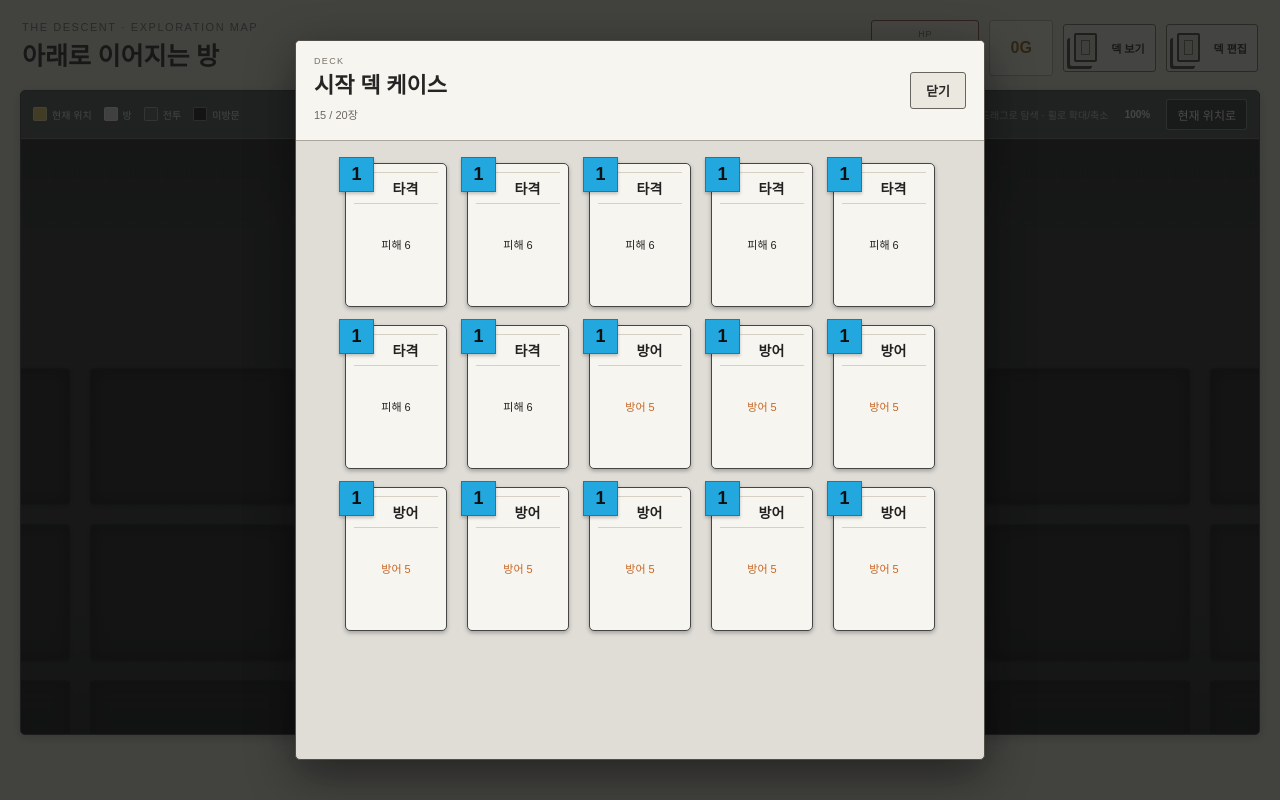
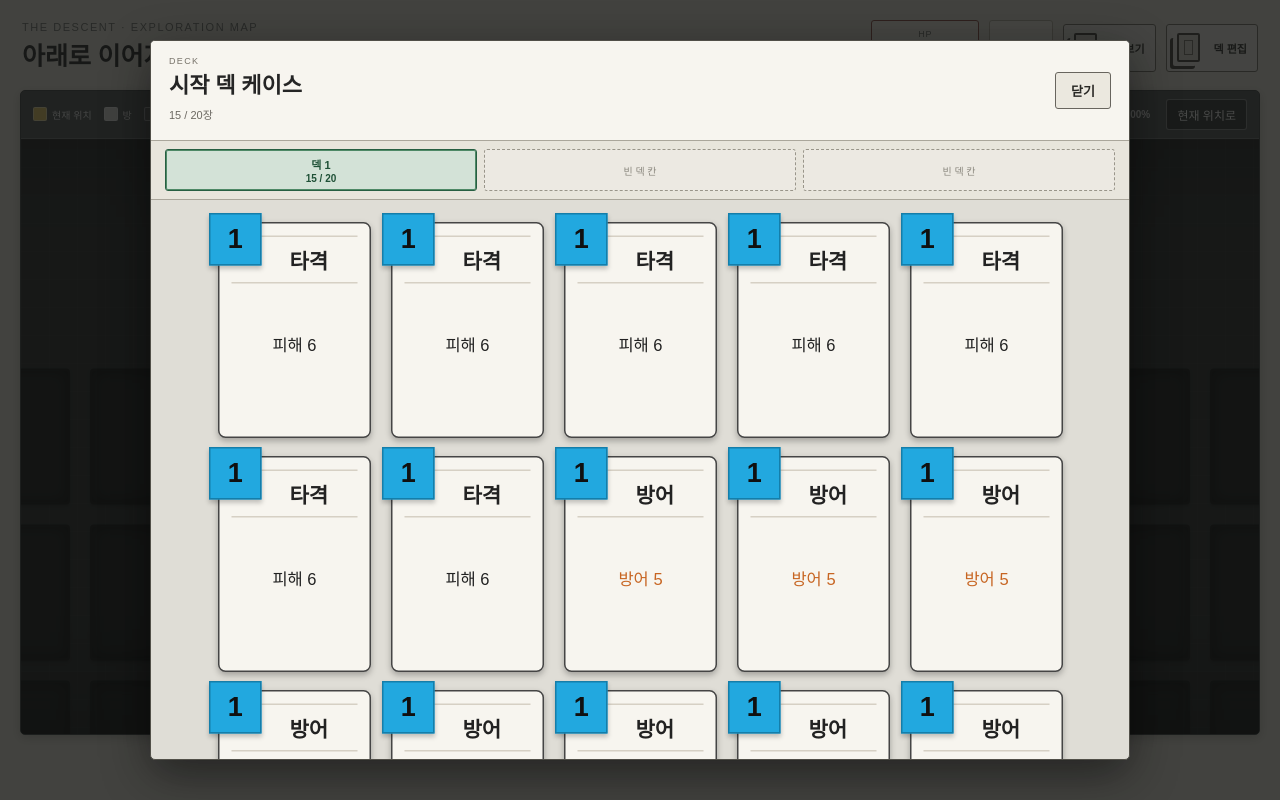
Before and after one commit to dhwangdo/solitaire-deckbattle-prototype, a Next.js app: page / in a window 1280 px wide. Both pictures are taken after a click on the button "덱 보기". Built offline with nearby package versions, Linux system fonts and the light colour scheme.

Commit message:
Refine deck previews and multi-deck viewer

```diff
--- a/app/globals.css
+++ b/app/globals.css
@@ -330,9 +330,9 @@ h1 { margin: 0; font-size: 25px; font-weight: 600; }
 
 .deck-editor-stage {
   position: relative;
-  width: min(1280px, calc(100% - 270px));
+  width: min(1280px, calc(100% - 220px));
   height: min(820px, calc(100vh - 44px));
-  transform: translateX(-120px);
+  transform: translateX(-95px);
 }
 
 .deck-editor-panel {
@@ -586,7 +586,7 @@ h1 { margin: 0; font-size: 25px; font-weight: 600; }
 .trash-card-list button {
   display: grid;
   flex: none;
-  grid-template-columns: 26px minmax(0, 1fr);
+  grid-template-columns: 26px minmax(0, 1fr) auto;
   align-items: center;
   width: calc(100% - 4px);
   min-height: 30px;
@@ -617,6 +617,11 @@ h1 { margin: 0; font-size: 25px; font-weight: 600; }
   text-overflow: ellipsis;
   white-space: nowrap;
 }
+.trash-card-list button > b {
+  padding: 0 5px 0 2px;
+  color: #7b312d;
+  font: 800 11px Arial, sans-serif;
+}
 
 .deck-card-preview-floating {
   position: absolute;
@@ -628,7 +633,7 @@ h1 { margin: 0; font-size: 25px; font-weight: 600; }
 
 .deck-card-preview-floating .card-face {
   box-shadow: 0 10px 25px rgba(0,0,0,.42);
-  transform: scale(2);
+  transform: scale(1.5);
   transform-origin: top left;
 }
 
@@ -744,12 +749,22 @@ h1 { margin: 0; font-size: 25px; font-weight: 600; }
 }
 
 .deck-list-entry strong {
+  display: flex;
+  align-items: center;
+  gap: 6px;
   overflow: hidden;
   padding: 0 10px;
   font-size: 13px;
   font-weight: 600;
   text-overflow: ellipsis;
   white-space: nowrap;
+}
+
+.deck-card-new {
+  flex: none;
+  color: #bd2c25;
+  font: 900 10px Arial, sans-serif;
+  letter-spacing: .02em;
 }
 
 .deck-list-count {
@@ -852,8 +867,8 @@ h1 { margin: 0; font-size: 25px; font-weight: 600; }
 
 .deck-viewer-panel {
   display: grid;
-  grid-template-rows: auto minmax(0, 1fr);
-  width: min(690px, 100%);
+  grid-template-rows: auto auto minmax(0, 1fr);
+  width: min(980px, 100%);
   height: min(720px, calc(100vh - 48px));
   overflow: hidden;
   border: 1px solid #514f48;
@@ -885,9 +900,38 @@ h1 { margin: 0; font-size: 25px; font-weight: 600; }
 }
 .deck-viewer-panel header button:hover { background: white; }
 
+.deck-viewer-tabs {
+  display: grid;
+  grid-template-columns: repeat(3, minmax(0, 1fr));
+  gap: 7px;
+  padding: 8px 14px;
+  border-bottom: 1px solid #aaa69b;
+  background: #e8e5dc;
+}
+
+.deck-viewer-tabs button,
+.deck-viewer-tabs .is-empty {
+  display: grid;
+  place-items: center;
+  min-height: 42px;
+  padding: 5px;
+  border: 1px solid #99958a;
+  border-radius: 3px;
+  color: #54524c;
+  background: #f1eee6;
+  font: 10px Arial, sans-serif;
+}
+
+.deck-viewer-tabs button { cursor: pointer; }
+.deck-viewer-tabs button:hover { border-color: #4b4a46; background: white; }
+.deck-viewer-tabs button.is-active { border-color: #275f42; color: #1f5137; background: #d3e2d7; box-shadow: inset 0 0 0 1px #4e8966; }
+.deck-viewer-tabs button strong { font-size: 11px; }
+.deck-viewer-tabs button span { font-weight: 700; }
+.deck-viewer-tabs .is-empty { border-style: dashed; color: #8b887f; background: rgba(255,255,255,.18); }
+
 .deck-viewer-grid {
   display: grid;
-  grid-template-columns: repeat(auto-fit, var(--card-w));
+  grid-template-columns: repeat(auto-fit, 153px);
   align-content: start;
   justify-content: center;
   gap: 18px 20px;
@@ -896,7 +940,15 @@ h1 { margin: 0; font-size: 25px; font-weight: 600; }
   overflow-y: auto;
 }
 
-.deck-viewer-card { flex: none; }
+.deck-viewer-card {
+  width: 153px;
+  height: 216px;
+}
+
+.deck-viewer-card .card-face {
+  transform: scale(1.5);
+  transform-origin: top left;
+}
 
 .floor-deck-item,
 .battle-reward-deck {
--- a/app/page.tsx
+++ b/app/page.tsx
@@ -487,6 +487,7 @@ export default function Home() {
   const [battleRewardGold, setBattleRewardGold] = useState(0);
   const [deckEditorOpen, setDeckEditorOpen] = useState(false);
   const [deckViewerOpen, setDeckViewerOpen] = useState(false);
+  const [deckViewerDeckId, setDeckViewerDeckId] = useState("");
   const [deckEditorDrag, setDeckEditorDrag] = useState<{ cardId: number; source: DeckEditorArea } | null>(null);
   const deckEditorDragRef = useRef<{ cardId: number; source: DeckEditorArea } | null>(null);
   const [deckEditorDropTarget, setDeckEditorDropTarget] = useState<DeckEditorArea | null>(null);
@@ -1594,6 +1595,7 @@ export default function Home() {
   if (screen === "map") {
     const currentRoomKey = mapRoomKey(mapPosition);
     const canEditDeck = getRoomType(mapPosition, mapSeed) === "empty" || clearedCombats.has(currentRoomKey);
+    const viewedDeck = ownedDecks.find((deck) => deck.id === deckViewerDeckId) ?? activeDeck;
     const rarityOrder: Record<CardRarity, number> = { rare: 0, special: 1, basic: 2 };
     const deckGroups = Array.from(deckCards.reduce((groups, card) => {
       const groupKey = `${card.effect}:${card.damageType}:${card.name}`;
@@ -1619,6 +1621,13 @@ export default function Home() {
       left.card.cost - right.card.cost || left.card.name.localeCompare(right.card.name, "ko"));
     const currentFloorCards = roomDrops[currentRoomKey] ?? [];
     const currentFloorDecks = roomDeckDrops[currentRoomKey] ?? [];
+    const pendingRemovedGroups = Array.from(pendingRemovedCards.reduce((groups, { card }) => {
+      const groupKey = `${card.effect}:${card.damageType}:${card.name}`;
+      const current = groups.get(groupKey);
+      if (current) current.cardIds.push(card.id);
+      else groups.set(groupKey, { card, cardIds: [card.id] });
+      return groups;
+    }, new Map<string, { card: Card; cardIds: number[] }>()).values());
     const safeRoomRoutes = buildSafeRoomRoutes(mapPosition, visitedRooms, clearedCombats, mapSeed);
     const floorGroups = Array.from(currentFloorCards.reduce((groups, card) => {
       const groupKey = `${card.effect}:${card.damageType}:${card.name}`;
@@ -1650,7 +1659,10 @@ export default function Home() {
             <button
               type="button"
               className="deck-viewer-trigger"
-              onClick={() => setDeckViewerOpen(true)}
+              onClick={() => {
+                setDeckViewerDeckId(activeDeckId);
+                setDeckViewerOpen(true);
+              }}
               aria-label={`덱 보기, 현재 ${deckCards.length}장`}
             >
               <span className="deck-stack-icon" aria-hidden="true" />
@@ -1908,13 +1920,16 @@ export default function Home() {
                   </div>
                   <div className="deck-editor-deck-body">
                     <div className="deck-editor-deck-list">
-                      {deckGroups.map(({ card, cardIds }) => (
+                      {deckGroups.map(({ card, cardIds }) => {
+                        const cardId = cardIds.at(-1)!;
+                        const isTemporary = !originalDeckIdForCard(cardId);
+                        return (
                           <button
                             type="button"
-                          className={`deck-list-entry rarity-${card.rarity} ${originalDeckIdForCard(cardIds.at(-1)!) ? "" : "is-temporary"}`}
+                            className={`deck-list-entry rarity-${card.rarity} ${isTemporary ? "is-temporary" : ""}`}
                             key={`${card.effect}:${card.damageType}:${card.name}`}
                             draggable
-                          onDragStart={(event) => beginDeckEditorDrag(event, cardIds.at(-1)!, "deck")}
+                            onDragStart={(event) => beginDeckEditorDrag(event, cardId, "deck")}
                             onDragEnd={finishDeckEditorDrag}
                             onMouseEnter={() => setHoveredDeckCard(card)}
                             onMouseLeave={() => setHoveredDeckCard(null)}
@@ -1922,19 +1937,22 @@ export default function Home() {
                             onBlur={() => setHoveredDeckCard(null)}
                             onContextMenu={(event) => {
                               event.preventDefault();
-                            const cardId = cardIds.at(-1)!;
-                            if (originalDeckIdForCard(cardId)) moveDeckCardToTrash(cardId);
-                            else moveDeckCardToInventory(cardId);
+                              if (isTemporary) moveDeckCardToInventory(cardId);
+                              else moveDeckCardToTrash(cardId);
                             }}
-                          aria-label={originalDeckIdForCard(cardIds.at(-1)!)
-                            ? `${card.name} ${cardIds.length}장, 우클릭하면 한 장을 휴지통으로 이동`
-                            : `${card.name} ${cardIds.length}장, 편집 중 추가됨. 우클릭하면 한 장을 인벤토리로 이동`}
+                            aria-label={isTemporary
+                              ? `${card.name} ${cardIds.length}장, 편집 중 추가됨. 우클릭하면 한 장을 인벤토리로 이동`
+                              : `${card.name} ${cardIds.length}장, 우클릭하면 한 장을 휴지통으로 이동`}
                           >
                             <span className="deck-list-cost">{card.cost}</span>
-                          <strong>{card.name}</strong>
+                            <strong>
+                              {card.name}
+                              {isTemporary && <em className="deck-card-new">NEW!</em>}
+                            </strong>
                             <span className="deck-list-count">x{cardIds.length}</span>
                           </button>
-                      ))}
+                        );
+                      })}
                     </div>
                     <aside className="deck-tools-column">
                       <div className="deck-sort-controls" aria-label="덱 정렬">
@@ -1974,18 +1992,23 @@ export default function Home() {
                         {pendingRemovedCards.length > 0 ? (
                           <>
                             <div className="trash-card-list">
-                              {pendingRemovedCards.map(({ card }) => (
+                              {pendingRemovedGroups.map(({ card, cardIds }) => (
                                 <button
                                   type="button"
-                                  key={`trash-${card.id}`}
+                                  key={`trash-${card.effect}-${card.damageType}-${card.name}`}
                                   draggable
-                                  onDragStart={(event) => beginDeckEditorDrag(event, card.id, "trash")}
+                                  onDragStart={(event) => beginDeckEditorDrag(event, cardIds.at(-1)!, "trash")}
                                   onDragEnd={finishDeckEditorDrag}
-                                  onClick={() => restoreRemovedCard(card.id)}
-                                  aria-label={`${card.name}, 제거 예정. 누르거나 덱으로 드래그하면 복구`}
+                                  onMouseEnter={() => setHoveredDeckCard(card)}
+                                  onMouseLeave={() => setHoveredDeckCard(null)}
+                                  onFocus={() => setHoveredDeckCard(card)}
+                                  onBlur={() => setHoveredDeckCard(null)}
+                                  onClick={() => restoreRemovedCard(cardIds.at(-1)!)}
+                                  aria-label={`${card.name} ${cardIds.length}장 제거 예정. 누르거나 덱으로 드래그하면 한 장 복구`}
                                 >
                                   <span>{card.cost}</span>
                                   <strong>{card.name}</strong>
+                                  {cardIds.length > 1 && <b>x{cardIds.length}</b>}
                                 </button>
                               ))}
                             </div>
@@ -2089,18 +2112,33 @@ export default function Home() {
               <header>
                 <div>
                   <p>DECK</p>
-                  <h2 id="deck-viewer-title">{activeDeck?.name ?? "덱 보기"}</h2>
-                  <span>{deckCards.length} / {activeDeck?.capacity ?? 0}장</span>
+                  <h2 id="deck-viewer-title">{viewedDeck?.name ?? "덱 보기"}</h2>
+                  <span>{viewedDeck?.cards.length ?? 0} / {viewedDeck?.capacity ?? 0}장</span>
                 </div>
                 <button type="button" onClick={() => setDeckViewerOpen(false)}>닫기</button>
               </header>
+              <nav className="deck-viewer-tabs" aria-label="볼 덱 선택">
+                {ownedDecks.map((deck, index) => (
+                  <button
+                    type="button"
+                    className={deck.id === viewedDeck?.id ? "is-active" : ""}
+                    key={`viewer-tab-${deck.id}`}
+                    onClick={() => setDeckViewerDeckId(deck.id)}
+                  >
+                    <strong>덱 {index + 1}</strong>
+                    <span>{deck.cards.length} / {deck.capacity}</span>
+                  </button>
+                ))}
+                {Array.from({ length: MAX_OWNED_DECKS - ownedDecks.length }, (_, index) => (
+                  <span className="is-empty" key={`viewer-empty-${index}`}>빈 덱 칸</span>
+                ))}
+              </nav>
               <div className="deck-viewer-grid">
-                {deckCards.map((card) => (
-                  <div
-                    className={`deck-viewer-card card-face ${card.kind} ${card.damageType}`}
-                    key={`viewer-${card.id}`}
-                  >
+                {(viewedDeck?.cards ?? []).map((card) => (
+                  <div className="deck-viewer-card" key={`viewer-${card.id}`}>
+                    <div className={`card-face ${card.kind} ${card.damageType}`}>
                       <CardFace card={card} />
+                    </div>
                   </div>
                 ))}
               </div>
```
Lines whose indentation alone changed are shown as unchanged.
